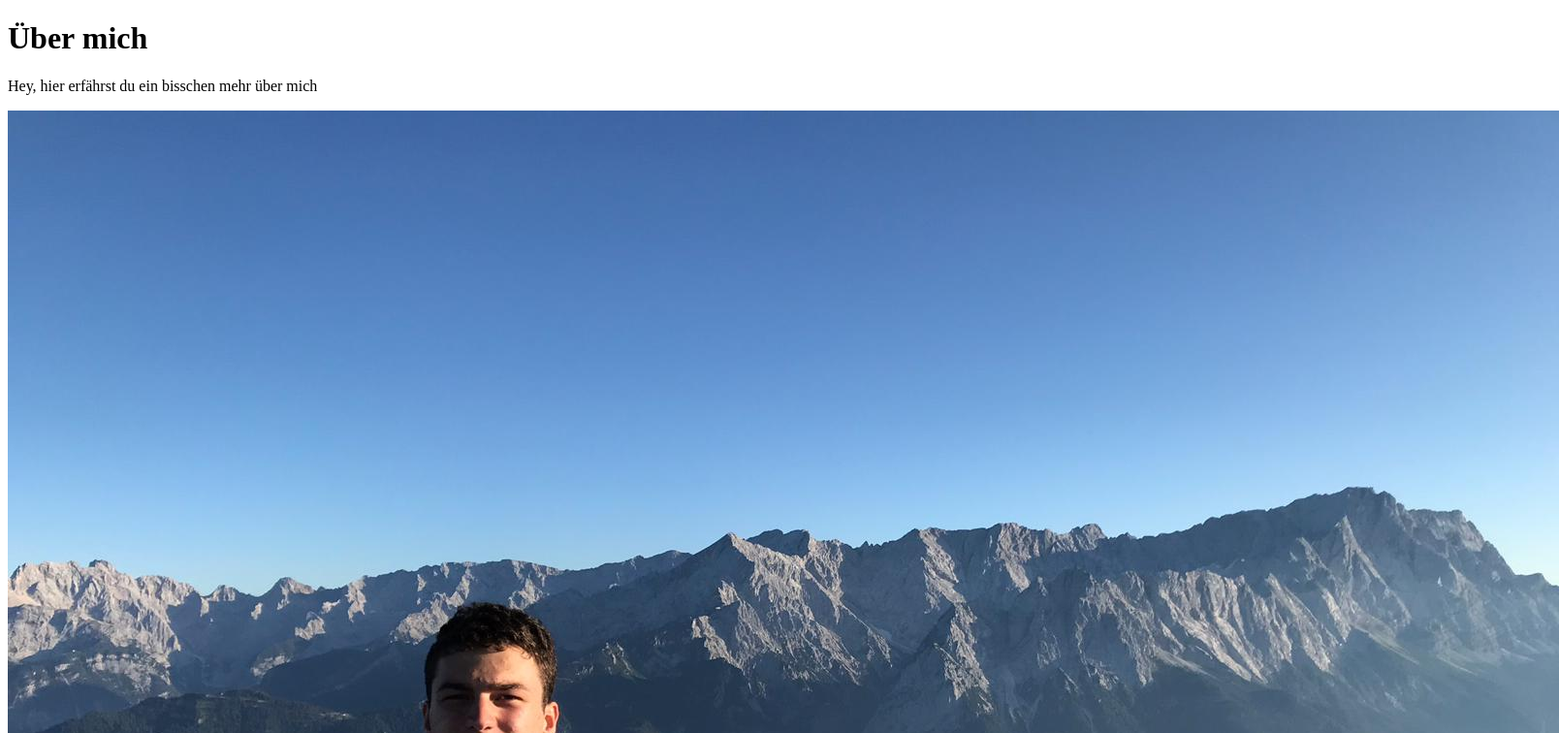
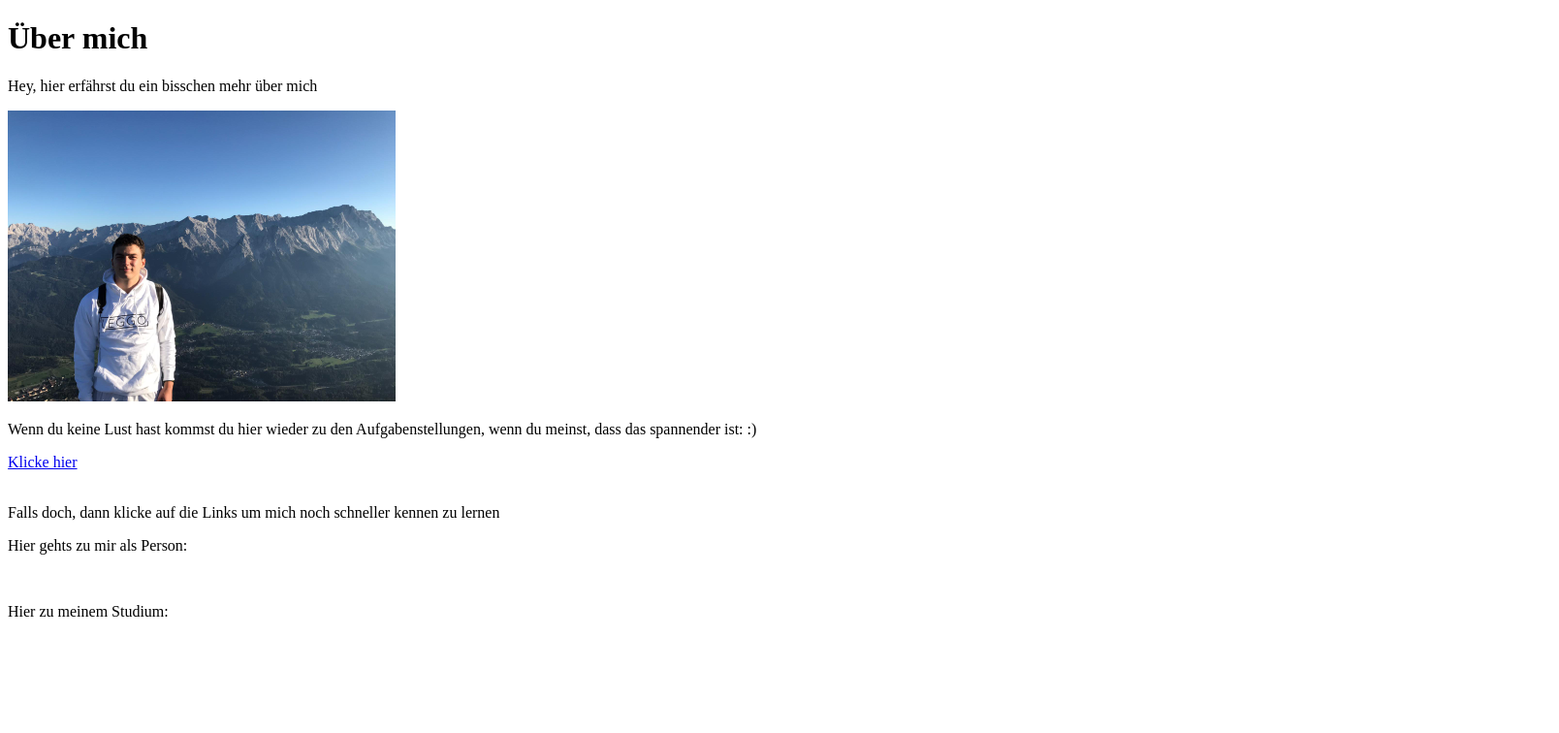
Before and after one commit to rittermarcel/GIS-SoSe-2020, a plain HTML site: page Abgaben/Aufgabe1/index.html in a window 1280 px wide. Shown: the top 756 px of the page at 97% size, 1608 px wide, since content can reach past the window. Drawn offline with Linux system fonts and the light colour scheme.

Commit message:
Update index.html

```diff
--- a/Abgaben/Aufgabe1/index.html
+++ b/Abgaben/Aufgabe1/index.html
@@ -7,7 +7,7 @@
     <body>
 <h1>Über mich</h1>
 <p>Hey, hier erfährst du ein bisschen mehr über mich </p>
-<img src ="https://rittermarcel.github.io/GIS-SoSe-2020/Abgaben/Aufgabe1/MarcelBild.jpg" alt="Bild von mir">
+<img src ="https://rittermarcel.github.io/GIS-SoSe-2020/Abgaben/Aufgabe1/MarcelBild.jpg" alt="Bild von mir" height="300px" width="400px">
 
 <br><p>Wenn du keine Lust hast kommst du hier wieder zu den Aufgabenstellungen, wenn du meinst, dass das spannender ist: :) </p></body>
 <a href="https://hs-furtwangen.github.io/GIS-SoSe-2020/">Klicke hier</a>
@@ -15,7 +15,7 @@
     </br></br><p>Falls doch, dann klicke auf die Links um mich noch schneller kennen zu lernen</p>
 <p>Hier gehts zu mir als Person:</p>
 <!--Link einfügen -->
-<br><p>Und hier zu meinem Studium:</p></br>
+<br><p>Hier zu meinem Studium:</p></br>
 <!--Link einfügen -->
     </body>
 </html>
```
